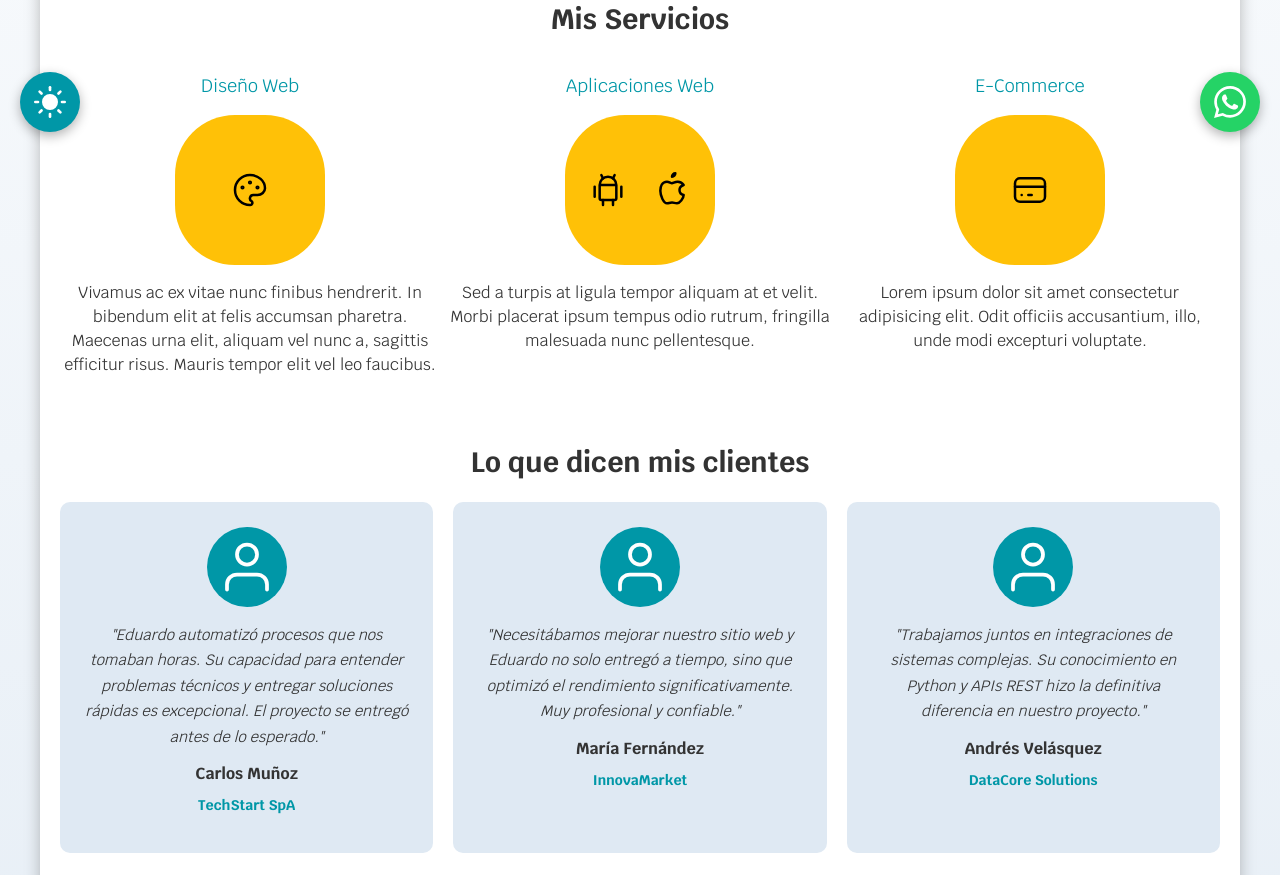
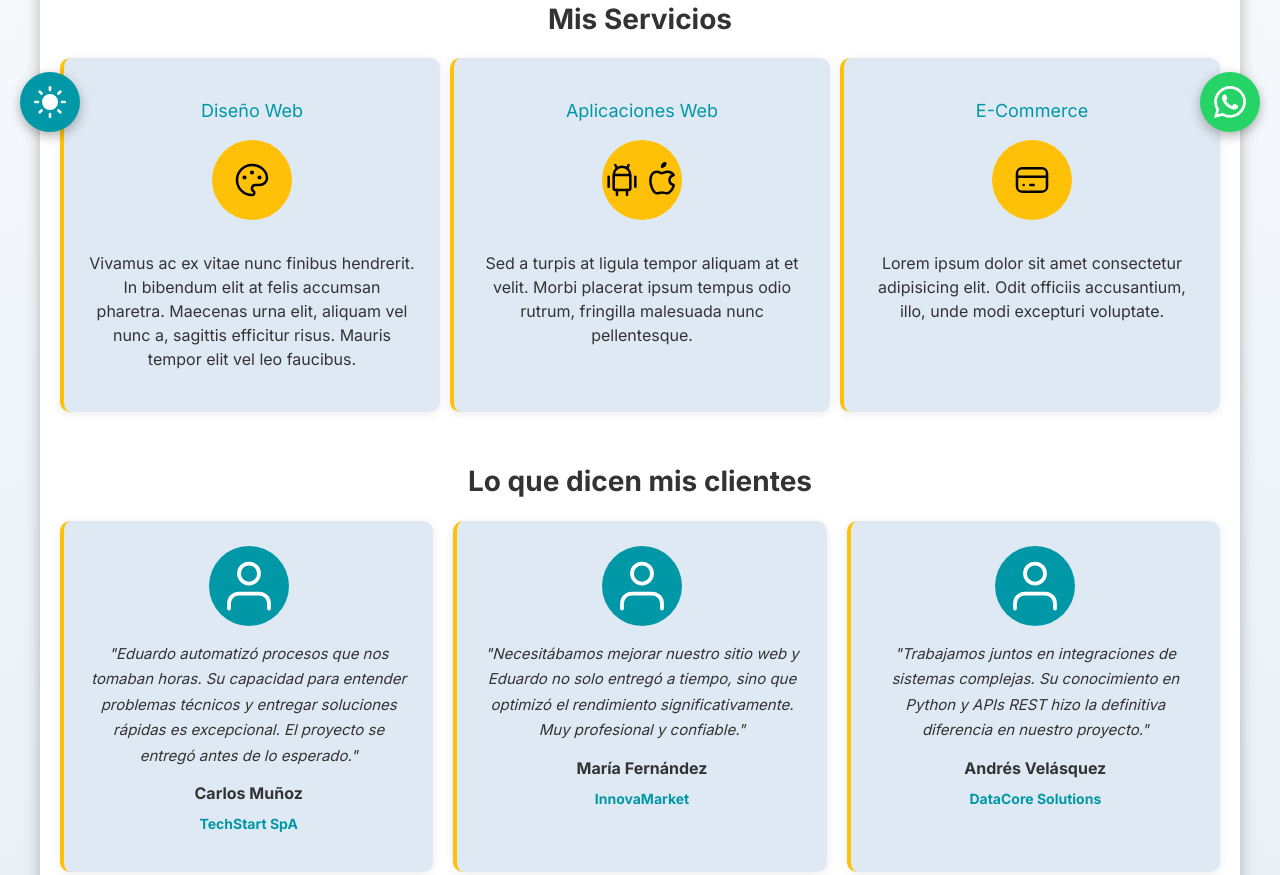
Before and after one commit to eduardoromeror9/webPersonalCorreos, a website: page index.html in a window 1280 px wide. Shown: the part 648-1523 px from the top of the page. Drawn offline with Linux system fonts and the light colour scheme.

Commit message:
Modificaciones en el modo oscuro

```diff
--- a/css/styles.css
+++ b/css/styles.css
@@ -38,7 +38,7 @@ html {
 
 body {
   font-size: 16px;
-  font-family: "Krub", sans-serif;
+  font-family: "Inter", sans-serif;
   color: var(--texto);
   background-image: linear-gradient(to top, var(--grisClaro) 0%, var(--blanco) 100%);
   transition: background-color 0.3s, color 0.3s;
@@ -174,7 +174,7 @@ h1, h2, h3 {
 
 .contenido-hero h2,
 .contenido-hero p {
-  color: var(--blanco);
+  color: #ffffff;
 }
 .contenido-hero .ubicacion {
   display: flex;
@@ -194,6 +194,18 @@ h1, h2, h3 {
   display: flex;
   flex-direction: column;
   align-items: center;
+  background-color: var(--grisClaro);
+  padding: 2.5rem;
+  border-radius: 1rem;
+  text-align: center;
+  transition: transform 0.3s, box-shadow 0.3s;
+  border-left: 4px solid var(--primario);
+  box-shadow: 0 2px 10px rgba(0, 0, 0, 0.08);
+}
+
+.servicio:hover {
+  transform: translateY(-5px);
+  box-shadow: 0 8px 25px rgba(0, 0, 0, 0.15);
 }
 
 .servicio h3 {
@@ -208,10 +220,11 @@ h1, h2, h3 {
 
 
 .servicio .iconos {
-  height: 15rem;
-  width: 15rem;
+  height: 8rem;
+  width: 8rem;
+  margin: 0 auto 1.5rem;
   background-color: var(--primario);
-  border-radius: 40%;
+  border-radius: 50%;
   display: flex;
   justify-content: space-evenly;
   align-items: center;
@@ -219,6 +232,10 @@ h1, h2, h3 {
 
 .dark-mode .servicio .iconos svg {
   stroke: var(--svg-stroke);
+}
+
+.dark-mode .servicio {
+  background-color: #16213e;
 }
 
 /* Contacto */
@@ -261,7 +278,7 @@ h1, h2, h3 {
   margin-bottom: 1rem;
 }
 .campo label {
-  color: var(--blanco);
+  color: #ffffff;
   font-weight: bold;
   margin-bottom: .5rem;
   display: block;
@@ -593,6 +610,8 @@ h1, h2, h3 {
   border-radius: 1rem;
   text-align: center;
   transition: transform 0.3s, box-shadow 0.3s;
+  border-left: 4px solid var(--primario);
+  box-shadow: 0 2px 10px rgba(0, 0, 0, 0.08);
 }
 
 .testimonio-card:hover {
@@ -644,6 +663,10 @@ h1, h2, h3 {
 
 .footer {
   text-align: center;
+  background: linear-gradient(135deg, #1a1a2e, #16213e);
+  color: #ffffff;
+  padding: 2rem;
+  margin-top: 2rem;
 }
 
 /* Botón flotante WhatsApp */
@@ -837,3 +860,30 @@ h1, h2, h3 {
     height: 26px;
   }
 }
+
+/* Animaciones fade-in */
+@keyframes fadeInUp {
+  from {
+    opacity: 0;
+    transform: translateY(30px);
+  }
+  to {
+    opacity: 1;
+    transform: translateY(0);
+  }
+}
+
+.hero,
+main,
+#clientes,
+#contacto {
+  animation: fadeInUp 0.8s ease-out both;
+}
+
+#clientes {
+  animation-delay: 0.2s;
+}
+
+#contacto {
+  animation-delay: 0.4s;
+}
--- a/index.html
+++ b/index.html
@@ -8,7 +8,7 @@
   <link rel="icon" type="image/png" href="img/nerd.png">
   <link rel="preload" href="css/normalize.css" as="style">
   <link rel="stylesheet" href="css/normalize.css">
-  <link href="https://fonts.googleapis.com/css2?family=Krub:wght@400;700&display=swap" rel="stylesheet">
+  <link href="https://fonts.googleapis.com/css2?family=Inter:wght@400;500;600;700&family=Krub:wght@400;700&display=swap" rel="stylesheet">
   <link rel="preload" href="css/styles.css" as="style">
   <link href="css/styles.css" rel="stylesheet">
 </head>
```
Also changed, not shown: img/hero.jpg.
